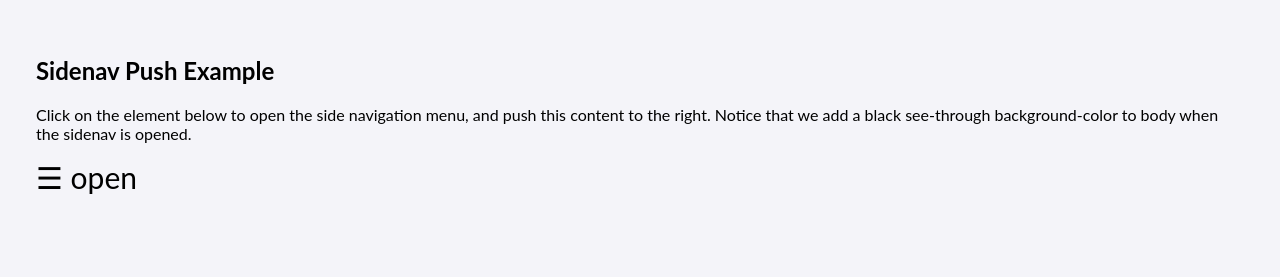
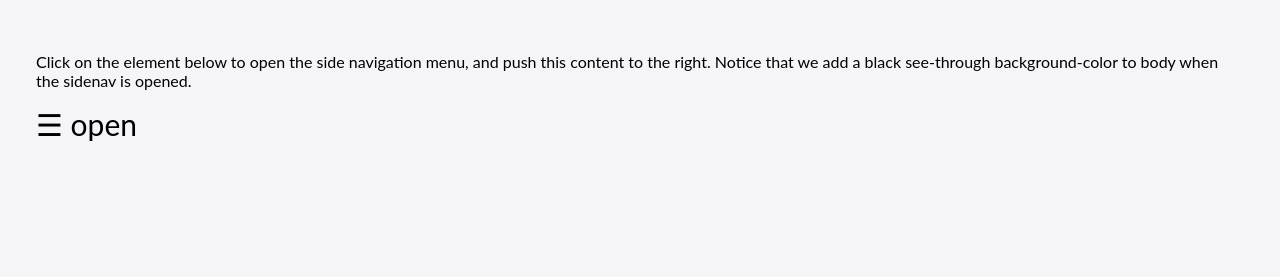
Before and after one commit to Ayahviramempesonah/ex-quran-html-main-update, a plain HTML site: page index.html in a window 1280 px wide. Drawn offline with Linux system fonts and the light colour scheme.

Commit message:
add materi

```diff
--- a/index.html
+++ b/index.html
@@ -71,8 +71,9 @@ body {
 </div>
 
 <div id="main">
-  <h2>Sidenav Push Example</h2>
+  <!-- <h2>Sidenav Push Example</h2> -->
   <p>Click on the element below to open the side navigation menu, and push this content to the right. Notice that we add a black see-through background-color to body when the sidenav is opened.</p>
+
   <span style="font-size:30px;cursor:pointer" onclick="openNav()">&#9776; open</span>
 </div>
 
```
